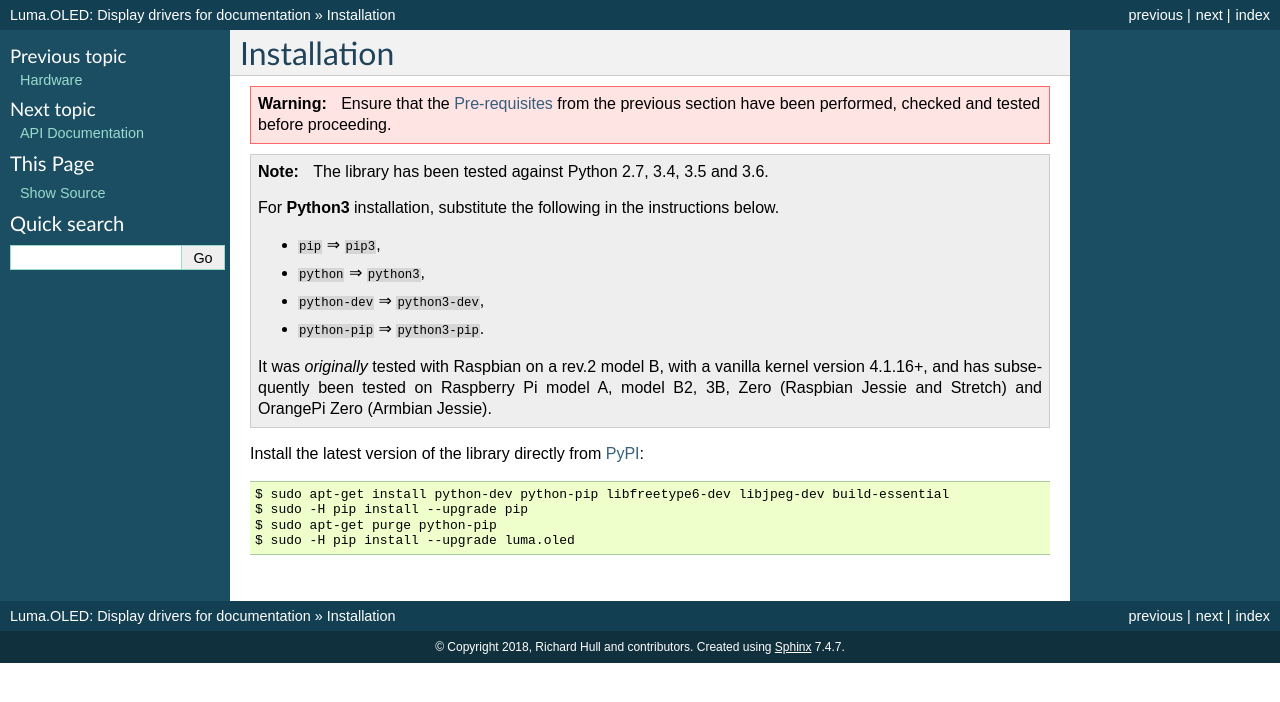
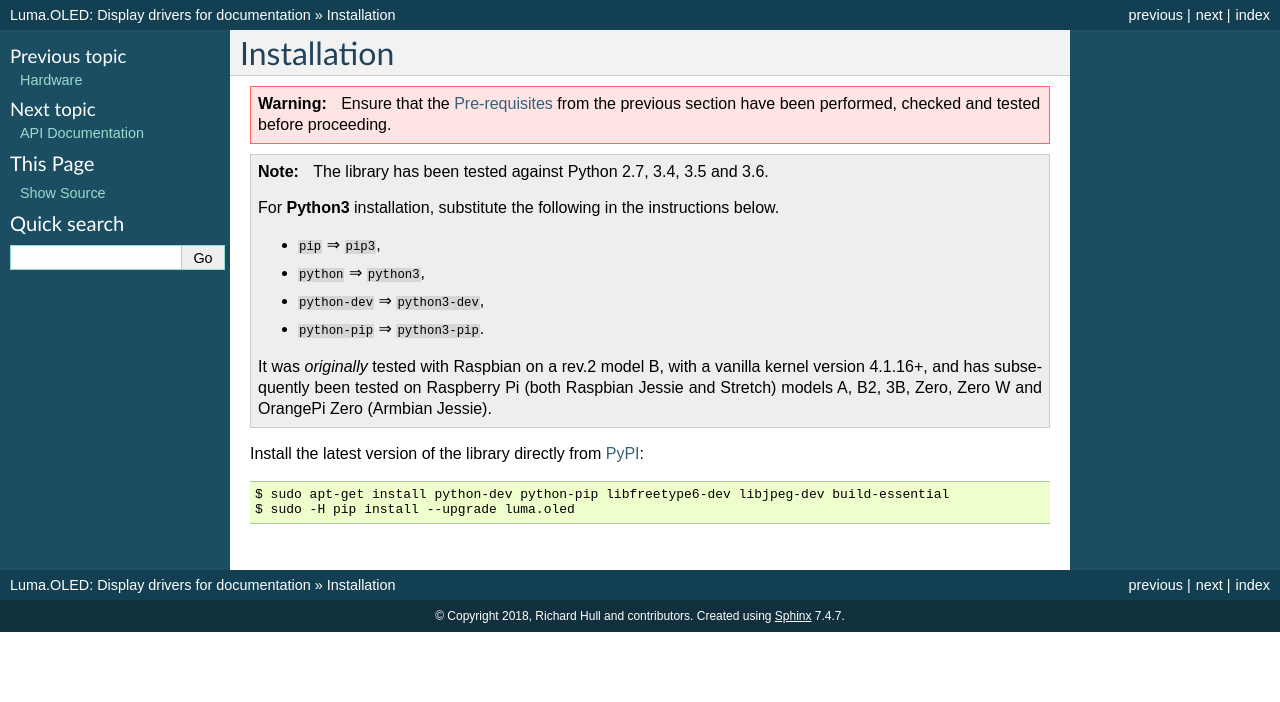
Before and after one commit to rm-hull/luma.oled, a Sphinx documentation site: the page built from doc/install.rst, in a window 1280 px wide. Shown: the top 702 px of the page. Built offline with Sphinx 7.4.7, drawn with Linux system fonts in a browser that asks for light colours; pages that are not in the unit, such as notebooks, are missing from menus; the version number could not be read and is left out.

Commit message:
update pip instructions for raspbian stretch (#197)

```diff
--- a/doc/install.rst
+++ b/doc/install.rst
@@ -16,13 +16,12 @@
 
    It was *originally* tested with Raspbian on a rev.2 model B, with a vanilla
    kernel version 4.1.16+, and has subsequently been tested on Raspberry Pi
-   model A, model B2, 3B, Zero (Raspbian Jessie and Stretch) and OrangePi Zero (Armbian Jessie).
+   (both Raspbian Jessie and Stretch) models A, B2, 3B, Zero, Zero W and
+   OrangePi Zero (Armbian Jessie).
 
 Install the latest version of the library directly from PyPI_::
 
   $ sudo apt-get install python-dev python-pip libfreetype6-dev libjpeg-dev build-essential
-  $ sudo -H pip install --upgrade pip
-  $ sudo apt-get purge python-pip
   $ sudo -H pip install --upgrade luma.oled
 
 .. _PyPI: https://pypi.python.org/pypi?:action=display&name=luma.oled
```
